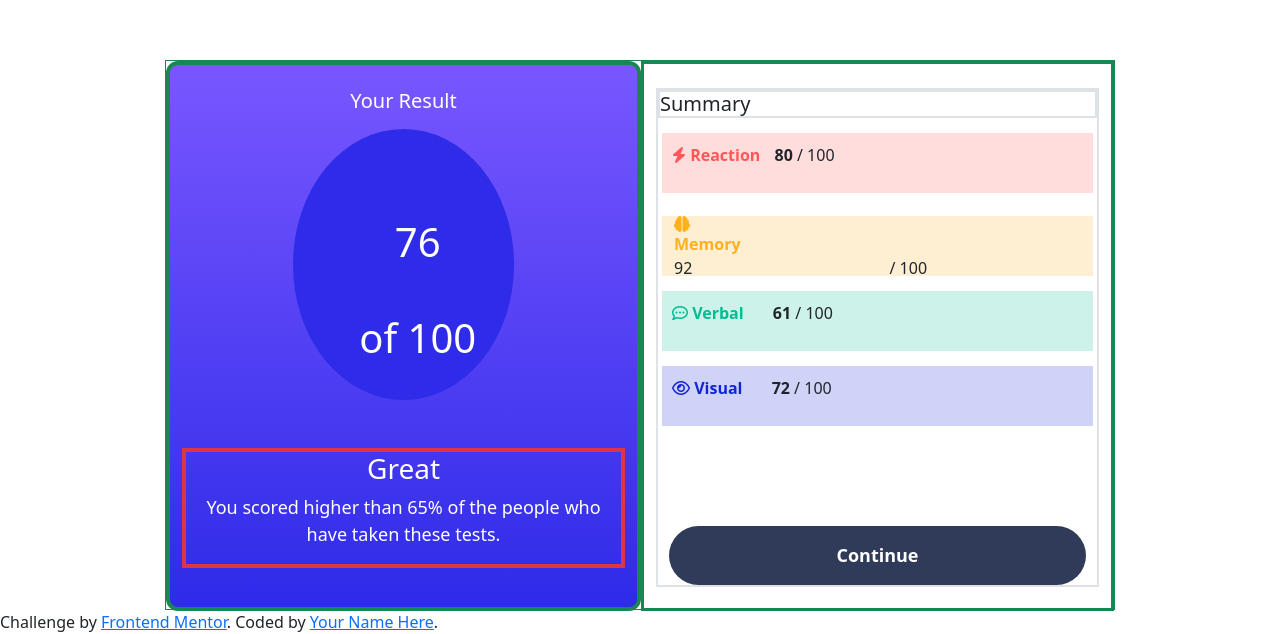
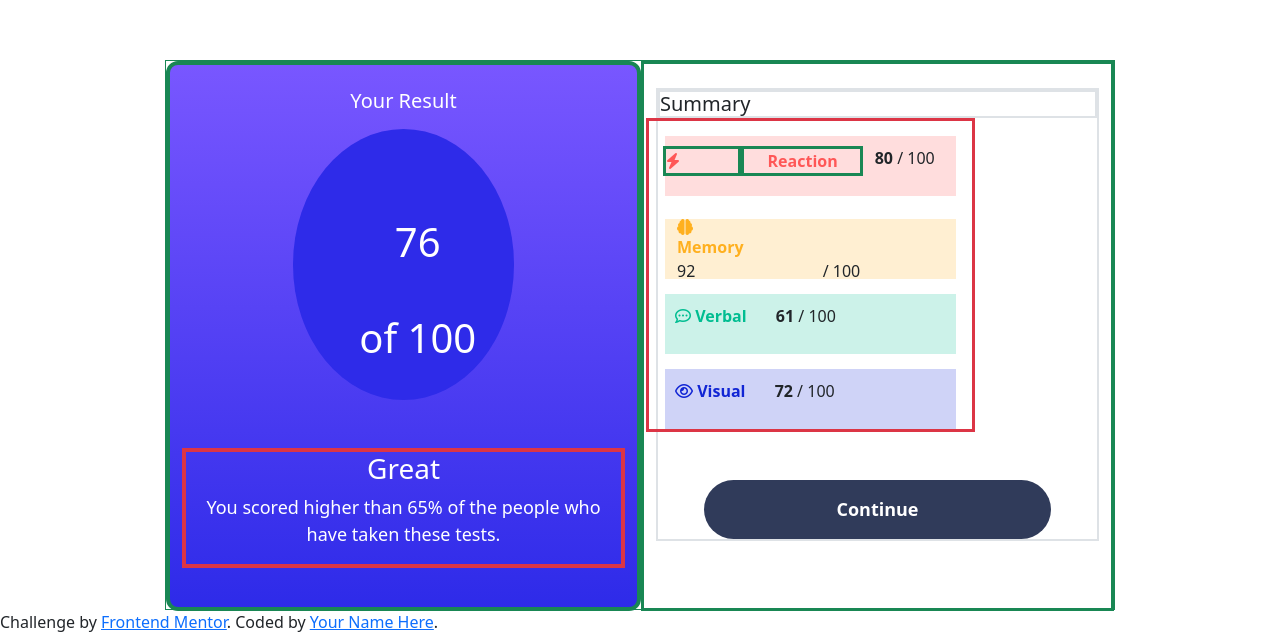
Before and after one commit to PhillipMagos/Results-summary-component, a plain HTML site: page index.html in a window 1280 px wide. Shown: the part 180-814 px from the top of the page. Drawn offline with nearby package versions, Linux system fonts and the light colour scheme; a script that the page names is missing; a web font is replaced by a local one.

Commit message:
summary module updates

```diff
--- a/index.html
+++ b/index.html
@@ -1,8 +1,10 @@
 <!DOCTYPE html>
 <html lang="en">
+
 <head>
   <meta charset="UTF-8">
-  <meta name="viewport" content="width=device-width, initial-scale=1.0"> <!-- displays site properly based on user's device -->
+  <meta name="viewport" content="width=device-width, initial-scale=1.0">
+  <!-- displays site properly based on user's device -->
 
   <link rel="icon" type="image/png" sizes="32x32" href="./assets/images/favicon-32x32.png">
 
@@ -12,7 +14,8 @@
   <meta http-equiv="X-UA-Compatible" content="IE=edge">
   <meta name="viewport" content="width=device-width, initial-scale=1.0">
   <!-- Bootstrap CSS -->
-  <link href="https://cdn.jsdelivr.net/npm/bootstrap@5.1.3/dist/css/bootstrap.min.css" rel="stylesheet" integrity="sha384-1BmE4kWBq78iYhFldvKuhfTAU6auU8tT94WrHftjDbrCEXSU1oBoqyl2QvZ6jIW3" crossorigin="anonymous">
+  <link href="https://cdn.jsdelivr.net/npm/bootstrap@5.1.3/dist/css/bootstrap.min.css" rel="stylesheet"
+    integrity="sha384-1BmE4kWBq78iYhFldvKuhfTAU6auU8tT94WrHftjDbrCEXSU1oBoqyl2QvZ6jIW3" crossorigin="anonymous">
   <!-- Personal CSS stylesheet -->
   <link rel="stylesheet" href="styles.css">
 
@@ -37,7 +40,6 @@
     }
     .attribution { font-size: 11px; text-align: center; }
     .attribution a { color: hsl(228, 45%, 44%); } */
-
   </style>
 </head>
 
@@ -68,14 +70,22 @@
 
 
       <div class="custom-width col border border-success border-3 right-card">
-<div class="font-weight-bold text-left my-4 border border-2">
+        <div class="font-weight-bold my-4 border border-2">
           <h5 class="border border-2">Summary</h5>
 
-<div class="px-3 row gy-2">
+          <div class="px-3 row gy-2 w-75 border border-3 border-danger">
             <div class="light-red rmvv" style="padding: 10px;">
+              <div class="row">
+                <div class="col border border-3 border-success mx-0 px-0">
               <i class="fa-solid fa-bolt" style="color: #ff5757;"></i>
+            </div>
+            <div class="col border border-3 border-success text-start ps-4">
               <span style="color: hsl(0, 100%, 67%); font-weight: bold; padding-right: 10px;">Reaction</span>
+            </div>
+              <div class="col">
               <span style="font-weight: bold;">80</span> / 100
+            </div>
+            </div>
             </div>
 
             <div class="grid">
@@ -103,7 +113,7 @@
           </div>
           <div class="row">
 
-<button class="button-71" role="button">Continue</button>
+            <button class="button-71 mt-5 w-75" role="button">Continue</button>
           </div>
         </div>
       </div>
@@ -118,7 +128,9 @@
   <!-- Optional JavaScript; choose one of the two! -->
 
   <!-- Option 1: Bootstrap Bundle with Popper -->
-  <script src="https://cdn.jsdelivr.net/npm/bootstrap@5.1.3/dist/js/bootstrap.bundle.min.js" integrity="sha384-ka7Sk0Gln4gmtz2MlQnikT1wXgYsOg+OMhuP+IlRH9sENBO0LRn5q+8nbTov4+1p" crossorigin="anonymous"></script>
+  <script src="https://cdn.jsdelivr.net/npm/bootstrap@5.1.3/dist/js/bootstrap.bundle.min.js"
+    integrity="sha384-ka7Sk0Gln4gmtz2MlQnikT1wXgYsOg+OMhuP+IlRH9sENBO0LRn5q+8nbTov4+1p"
+    crossorigin="anonymous"></script>
 
   <!-- Option 2: Separate Popper and Bootstrap JS -->
   <!--
@@ -126,7 +138,9 @@
     <script src="https://cdn.jsdelivr.net/npm/bootstrap@5.1.3/dist/js/bootstrap.min.js" integrity="sha384-QJHtvGhmr9XOIpI6YVutG+2QOK9T+ZnN4kzFN1RtK3zEFEIsxhlmWl5/YESvpZ13" crossorigin="anonymous"></script>
   -->
   <!-- jQuery Link -->
-  <script src="https://code.jquery.com/jquery-3.6.0.min.js" integrity="sha256-/xUj+3OJU5yExlq6GSYGSHk7tPXikynS7ogEvDej/m4=" crossorigin="anonymous"></script>
+  <script src="https://code.jquery.com/jquery-3.6.0.min.js"
+    integrity="sha256-/xUj+3OJU5yExlq6GSYGSHk7tPXikynS7ogEvDej/m4=" crossorigin="anonymous"></script>
   <script src="script.js"></script>
 </body>
+
 </html>
```
Lines whose indentation alone changed are shown as unchanged.
